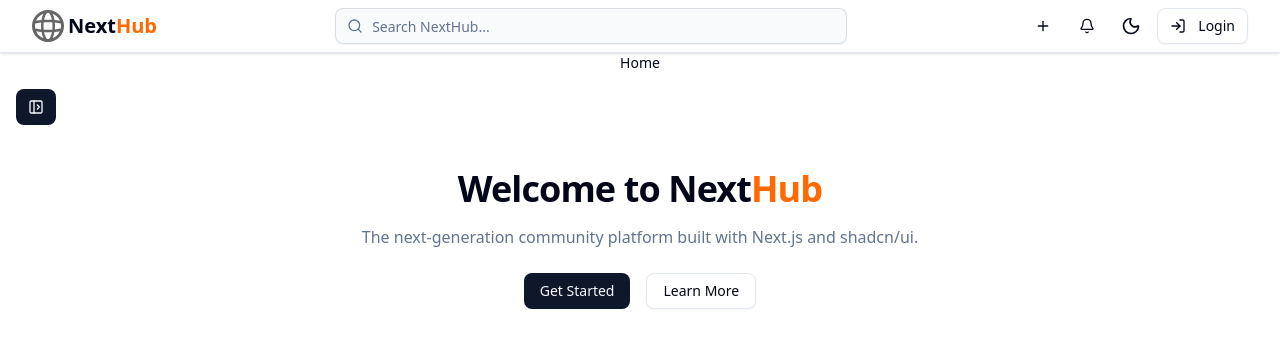
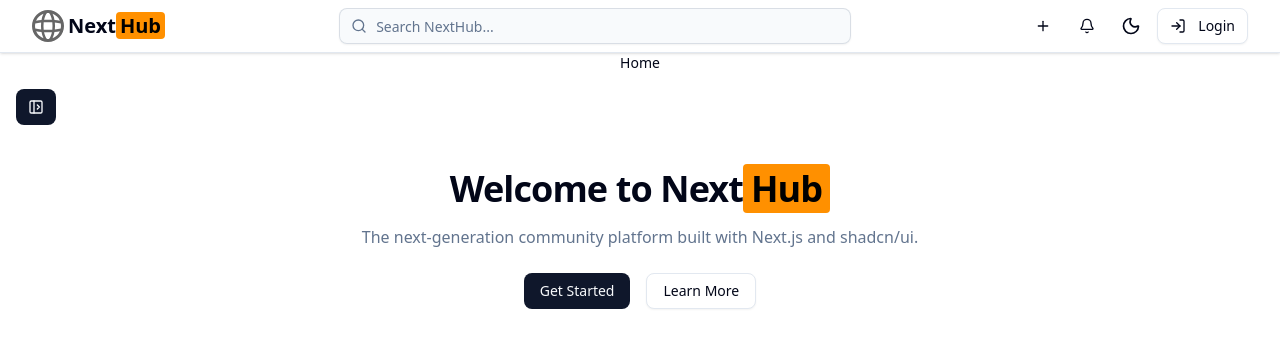
Before and after one commit to vladinson009/clone-site, a Next.js app: page / in a window 1280 px wide. Shown: the top 348 px of the page. Built offline with nearby package versions, Linux system fonts and the light colour scheme.

Commit message:
logo color changed

```diff
--- a/src/app/page.tsx
+++ b/src/app/page.tsx
@@ -4,7 +4,8 @@ export default async function Home() {
   return (
     <section className="text-center py-20">
       <h1 className="text-4xl font-bold tracking-tight">
-        Welcome to Next<span className="text-orange-500">Hub</span>
+        Welcome to Next
+        <span className="bg-[#FF9000] text-black px-2 rounded">Hub</span>
       </h1>
       <p className="mt-4 text-muted-foreground max-w-xl mx-auto">
         The next-generation community platform built with Next.js and shadcn/ui.
--- a/src/components/navbar.tsx
+++ b/src/components/navbar.tsx
@@ -19,7 +19,7 @@ export default function Navbar() {
             className="rounded-sm"
           />
           <span className="hidden md:inline text-xl font-bold">
-            Next<span className="text-orange-500">Hub</span>
+            Next<span className="bg-[#FF9000] text-black px-1 rounded">Hub</span>
           </span>
         </Link>
       </div>
```
